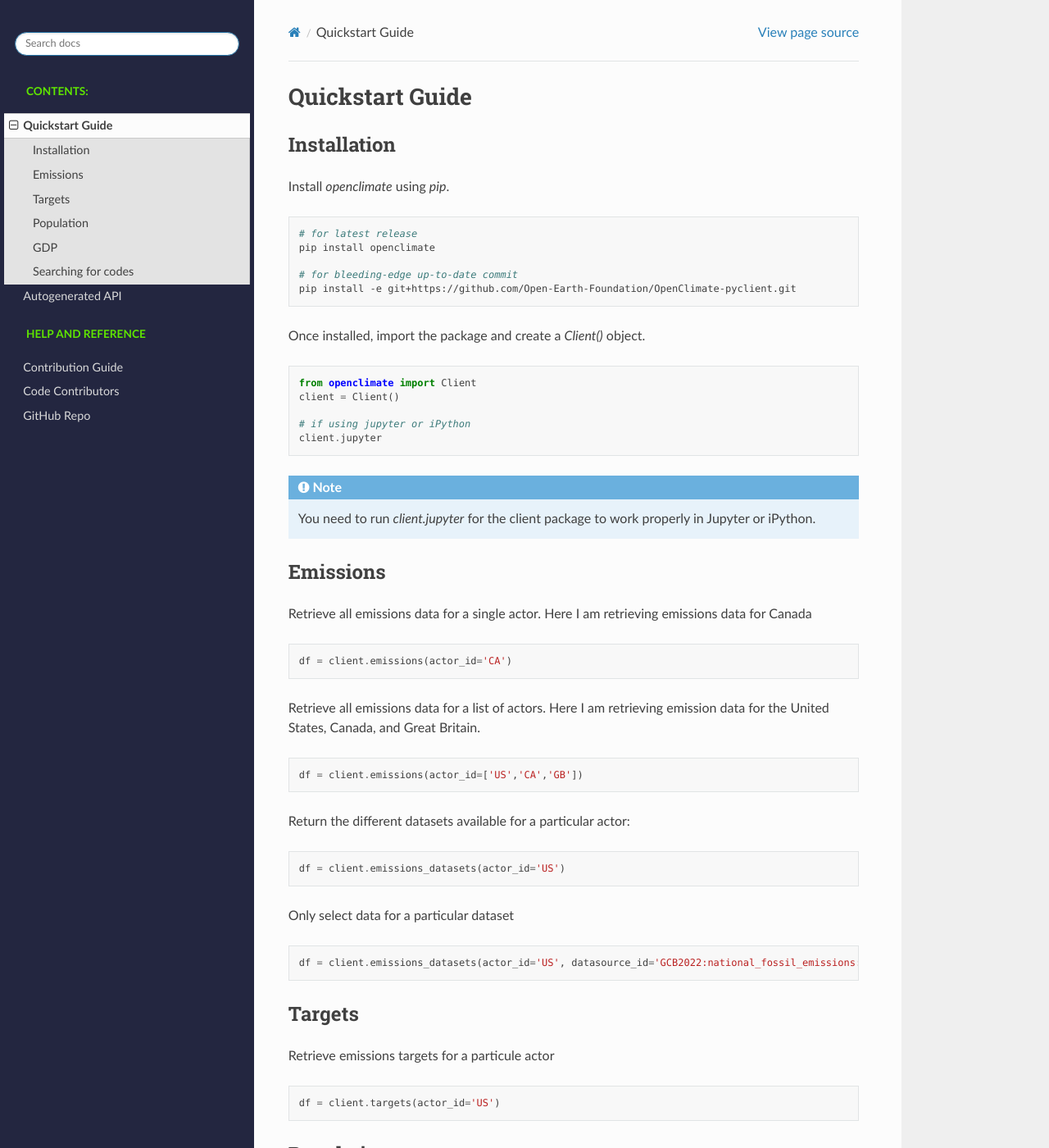
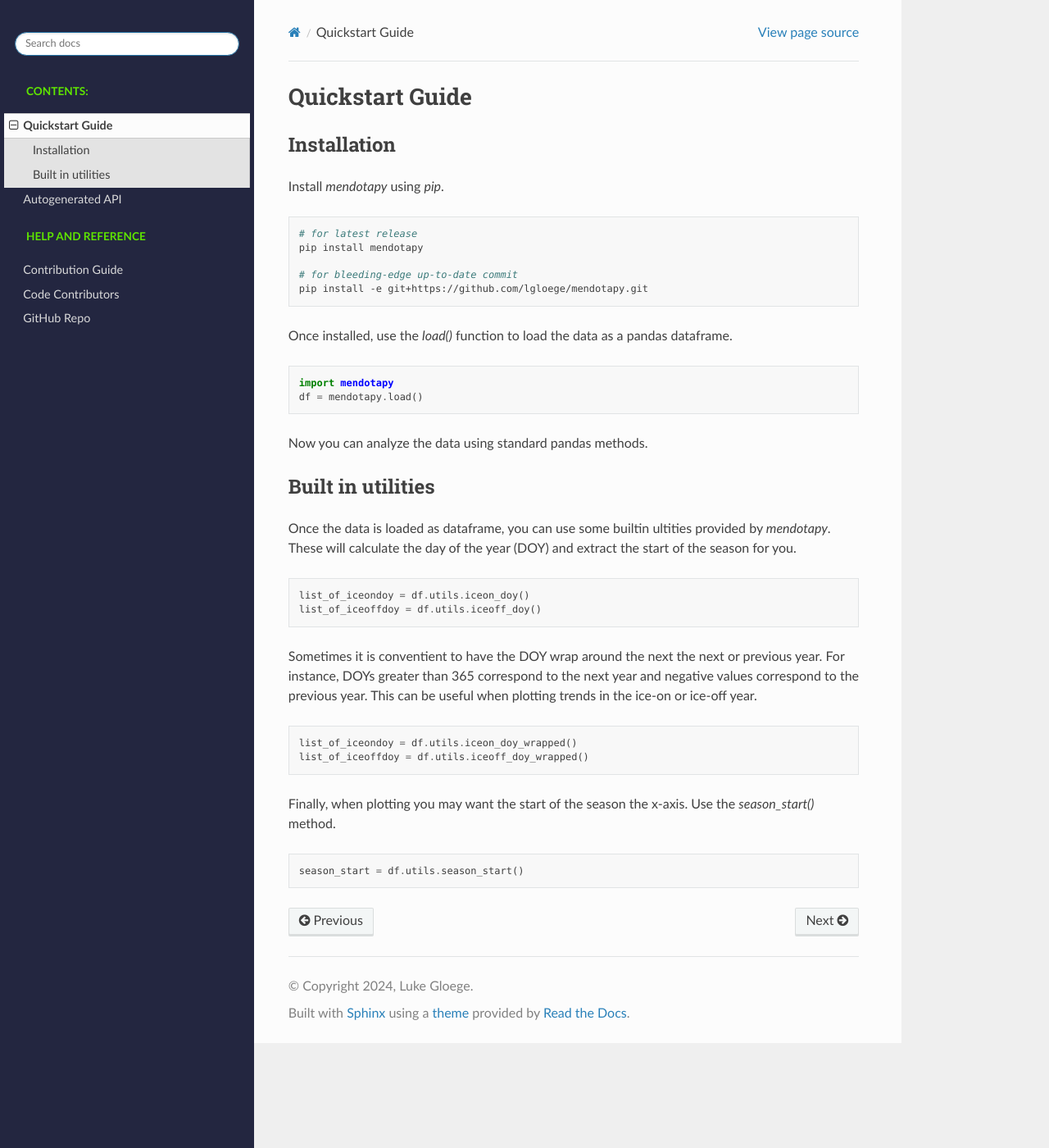
Before and after one commit to lgloege/mendotapy, a Sphinx documentation site: the page built from docs/usage.rst, in a window 1280 px wide and 1400 px high. Shown: the whole window at 82% size. Built offline with Sphinx 7.4.7 and the Read the Docs theme 2.0.0, drawn with Linux system fonts in a browser that asks for light colours; some of the changed text lies outside the part shown.

Commit message:
docs: update the usage.rst

```diff
--- a/docs/usage.rst
+++ b/docs/usage.rst
@@ -4,107 +4,47 @@ Quickstart Guide
 Installation
 ----------------------------------------------------
 
-Install `openclimate` using `pip`.
+Install `mendotapy` using `pip`.
 
 .. code-block:: bash
 
    # for latest release
-   pip install openclimate
+   pip install mendotapy
 
    # for bleeding-edge up-to-date commit
-   pip install -e git+https://github.com/Open-Earth-Foundation/OpenClimate-pyclient.git
+   pip install -e git+https://github.com/lgloege/mendotapy.git
 
-Once installed, import the package and create a `Client()` object.
+Once installed, use the `load()` function to load the data as a pandas dataframe.
 
 .. code-block:: python
 
-    from openclimate import Client
-    client = Client()
+    import mendotapy
+    df = mendotapy.load()
 
-    # if using jupyter or iPython
-    client.jupyter
+Now you can analyze the data using standard pandas methods.
 
-.. note::
-    You need to run `client.jupyter` for the client package
-    to work properly in Jupyter or iPython.
-
-
-Emissions
+Built in utilities
 ----------------------------------------------------
-Retrieve all emissions data for a single actor. Here I am retrieving emissions data for Canada
+Once the data is loaded as dataframe, you can use some builtin ultities provided by `mendotapy`.
+These will calculate the day of the year (DOY) and extract the start of the season for you.
 
 .. code-block:: python
 
-    df = client.emissions(actor_id='CA')
+    list_of_iceondoy = df.utils.iceon_doy()
+    list_of_iceoffdoy = df.utils.iceoff_doy()
 
 
-
-Retrieve all emissions data for a list of actors. Here I am retrieving emission data for the United States, Canada, and Great Britain.
+Sometimes it is conventient to have the DOY wrap around the next the next or previous year.
+For instance, DOYs greater than 365 correspond to the next year and negative values correspond to the previous year.
+This can be useful when plotting trends in the ice-on or ice-off year.
 
 .. code-block:: python
 
-        df = client.emissions(actor_id=['US','CA','GB'])
+    list_of_iceondoy = df.utils.iceon_doy_wrapped()
+    list_of_iceoffdoy = df.utils.iceoff_doy_wrapped()
 
-
-Return the different datasets available for a particular actor:
+Finally, when plotting you may want the start of the season the x-axis. Use the `season_start()` method.
 
 .. code-block:: python
 
-    df = client.emissions_datasets(actor_id='US')
-
-
-Only select data for a particular dataset
-
-.. code-block:: python
-
-    df = client.emissions_datasets(actor_id='US', datasource_id='GCB2022:national_fossil_emissions:v1.0')
-
-
-Targets
-----------------------------------------------------
-Retrieve emissions targets for a particule actor
-
-.. code-block:: python
-
-    df = client.targets(actor_id='US')
-
-
-Population
-----------------------------------------------------
-Retrieve population data.
-
-.. code-block:: python
-
-    df = client.population(actor_id=['US','CA','GB'])
-
-
-GDP
-----------------------------------------------------
-Retrieve GDP data.
-
-.. code-block:: python
-
-    df = client.gdp(actor_id=['US','CA','GB'])
-
-
-Searching for codes
-----------------------------------------------------
-use the following to list the actor_ids for countries:
-
-.. code-block:: python
-
-    df = client.country_codes()
-
-
-search for actor codes:
-
-.. code-block:: python
-
-    df = client.search(query='Minnesota')
-
-
-get all the parts of an actor. Here I am returning the actor_id for each US state.
-
-.. code-block:: python
-
-    df =client.parts(actor_id='US',part_type='adm1')
+    season_start = df.utils.season_start()
```
